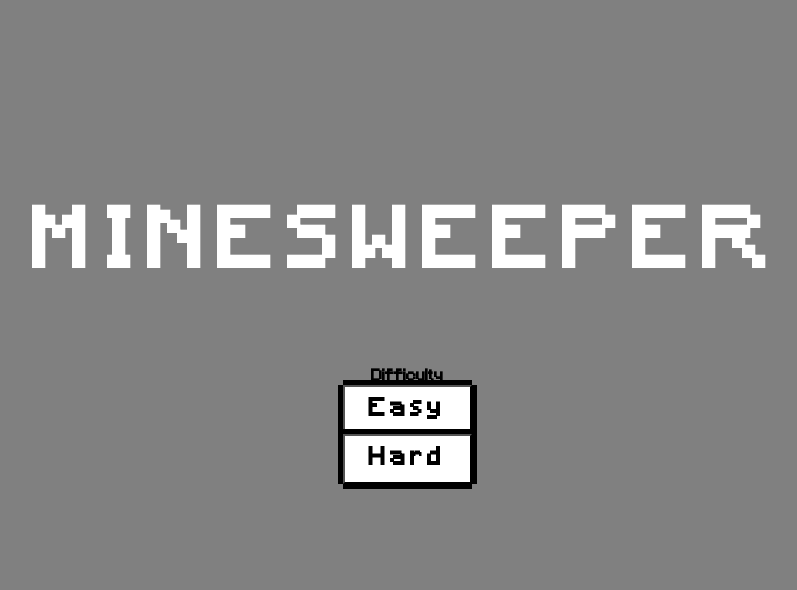
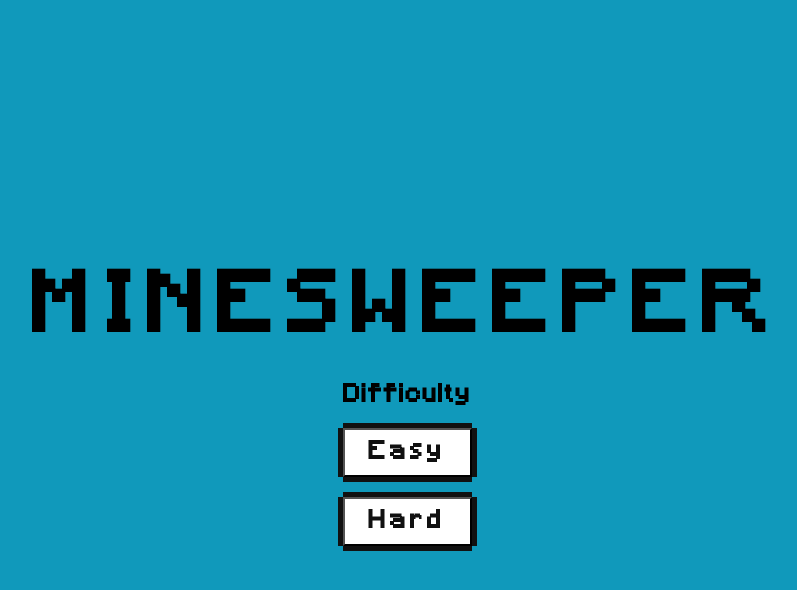
Before and after one commit to trinhthinh388/mine-sweeper, a React app: page / in a window 1280 px wide. Both pictures are taken after a click on the button "Play!". Shown: the top 590 px of the page, without its empty margins (233-1030 px from the left). Built offline with nearby package versions, Linux system fonts and the light colour scheme.

Commit message:
feat: updated landing page

```diff
--- a/package.json
+++ b/package.json
@@ -90,7 +90,6 @@
     "react-dom": "^18.1.0",
     "react-redux": "^8.0.2",
     "react-router-dom": "^6.3.0",
-    "react-spring": "^9.4.5",
     "redux": "^4.2.0",
     "redux-thunk": "^2.4.1"
   }
--- a/src/components/Button/styles.module.scss
+++ b/src/components/Button/styles.module.scss
@@ -1,11 +1,11 @@
 .button {
   padding: 0.6rem 1.5rem;
-  color: black;
+  color: #111111;
   background-color: white;
   font-size: 1.5rem;
   letter-spacing: 5px;
   cursor: pointer;
   font-weight: 900;
-  box-shadow: -5px 0 0 0 black, 5px 0 0 0 black, 0 -5px 0 0 black,
-    0 5px 0 0 black;
+  box-shadow: -5px 0 0 0 #111111, 5px 0 0 0 #111111, 0 -5px 0 0 #111111,
+    0 5px 0 0 #111111;
 }
--- a/src/pages/Landing/index.tsx
+++ b/src/pages/Landing/index.tsx
@@ -1,6 +1,4 @@
 import React from 'react';
-import { useSpring, animated } from 'react-spring';
-
 // Styles
 import styles from './styles.module.scss';
 
@@ -8,34 +6,26 @@ import styles from './styles.module.scss';
 import { Button } from 'components';
 
 const Landing: React.FC = () => {
+  const containerRef = React.useRef<HTMLDivElement>(null);
   const [showDifficulty, setShow] = React.useState<boolean>(false);
-
-  const animStyles = useSpring({
-    opacity: showDifficulty ? 0 : 1,
-  });
-  const difficultStyles = useSpring({
-    opacity: showDifficulty ? 1 : 0,
-    transform: showDifficulty ? 'scale(1)' : 'scale(0)',
-  });
 
   const onPlayClick = () => setShow(prev => !prev);
 
   return (
-    <div className={styles.container}>
+    <div ref={containerRef} className={styles.container}>
       <h1 className={styles.title}>
         Mine<span>Sweeper</span>
       </h1>
 
       <div className={styles.action}>
-        <animated.div style={animStyles}>
-          <Button onClick={onPlayClick}>Play!</Button>
-        </animated.div>
-
-        <animated.div style={difficultStyles}>
-          <h2 onClick={onPlayClick}>Difficulty</h2>
-          <Button>Easy</Button>
-          <Button>Hard</Button>
-        </animated.div>
+        {!showDifficulty && <Button onClick={onPlayClick}>Play!</Button>}
+        {showDifficulty && (
+          <>
+            <h2>Difficulty</h2>
+            <Button>Easy</Button>
+            <Button>Hard</Button>
+          </>
+        )}
       </div>
     </div>
   );
--- a/src/pages/Landing/styles.module.scss
+++ b/src/pages/Landing/styles.module.scss
@@ -1,25 +1,38 @@
 .container {
+  position: relative;
   display: flex;
   flex-direction: column;
   align-items: center;
   min-height: 100vh;
   overflow: hidden;
+  > canvas {
+    position: absolute;
+    top: 0;
+    left: 0;
+    z-index: -1;
+  }
   .action {
     position: relative;
-    > div {
-      width: 100%;
-      height: 100%;
-      display: flex;
-      flex-direction: column;
-      align-items: center;
-      justify-content: center;
+    display: flex;
+    align-items: center;
+    justify-content: center;
+    flex-direction: column;
+
+    > * {
+      margin-bottom: 20px;
+    }
+
+    h2 {
+      font-size: 1.5rem;
+      color: black;
+      letter-spacing: 2px;
     }
   }
   .title {
-    margin: 13rem 0 2rem 0;
+    margin: 17rem 0 2rem 0;
     font-size: 5rem;
     text-transform: uppercase;
-    color: white;
+    color: black;
     letter-spacing: 15px;
   }
   .bomb {
--- a/src/styles/global.scss
+++ b/src/styles/global.scss
@@ -1,6 +1,6 @@
 html {
   font-size: 16px;
-  background-color: grey;
+  background-color: #1099bb;
 }
 
 * {
--- a/tsconfig.json
+++ b/tsconfig.json
@@ -13,7 +13,10 @@
     "baseUrl": ".",
     "paths": {
       "*": ["*", "src/*"],
-      "src/*": ["./src/*"]
+      "src/*": ["./src/*"],
+      "mini-signals": [
+        "./node_modules/resource-loader/typings/mini-signals.d.ts"
+      ]
     }
   },
   "include": ["src/**/*"],
```
Also changed, not shown: 1 other file (tests, documents, lock files or other folders).
